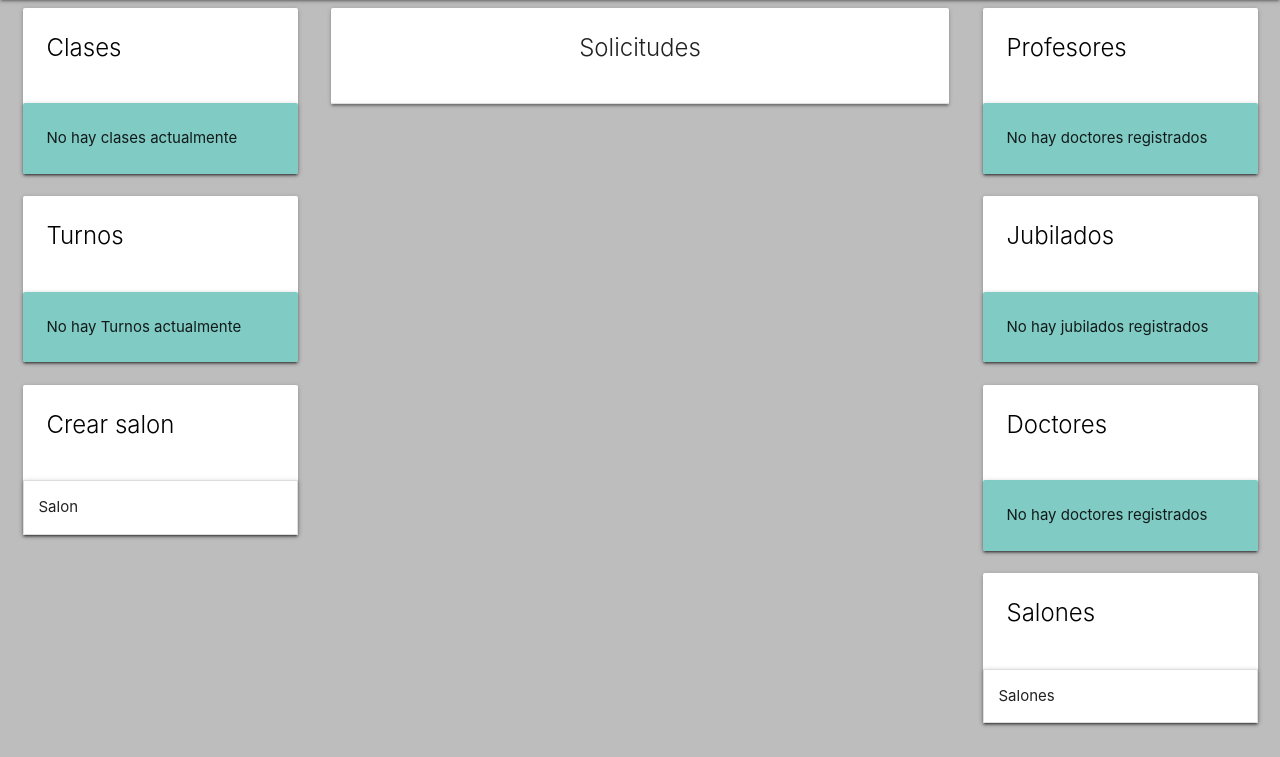
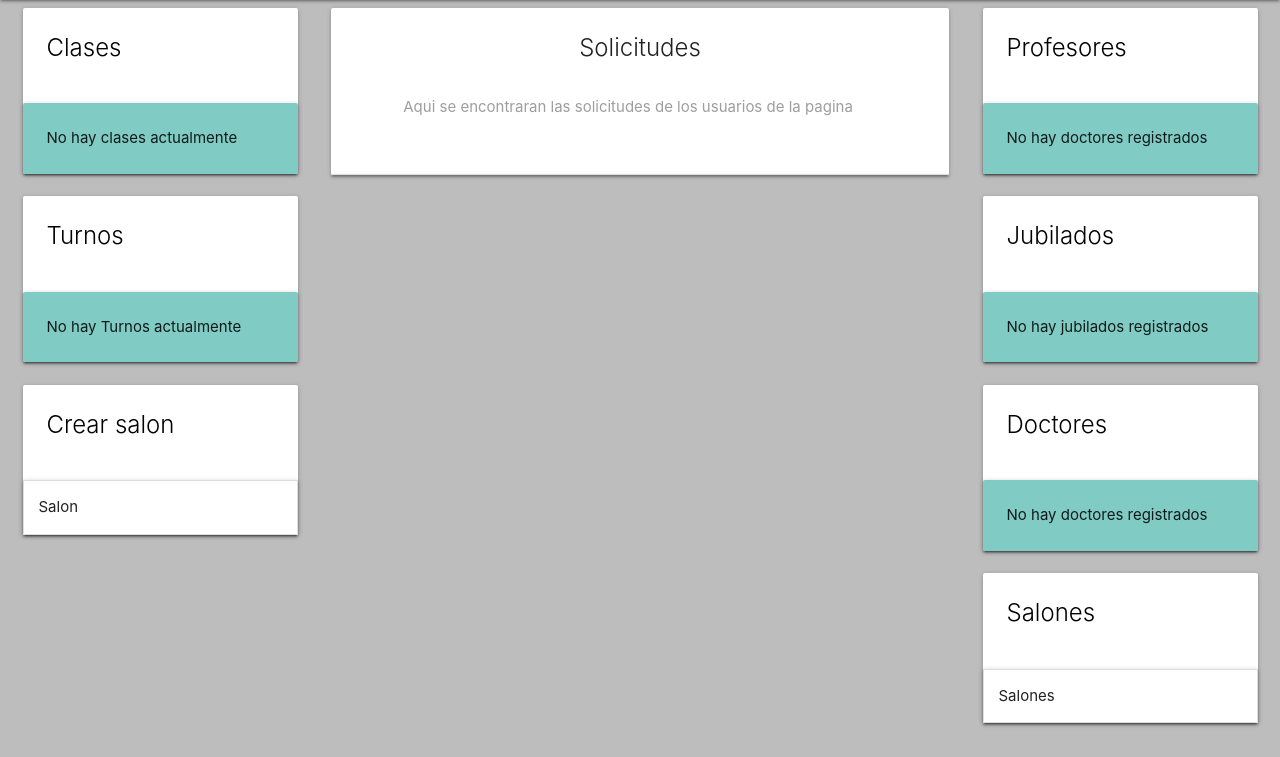
Before and after one commit to MatiasBoldini/FAT2018, a Django app: template main/templates/profile_for_admin.html in a window 1280 px wide. Shown: the part 64-821 px from the top of the page. Run offline with Django 3.2, Linux system fonts and the light colour scheme; the template is opened without the code that fills it, so the values that code supplies are empty.

Commit message:
Agregue un div y un span para describir las solicitudes del admin

```diff
--- a/main/templates/profile_for_admin.html
+++ b/main/templates/profile_for_admin.html
@@ -148,9 +148,12 @@
 	</div>
 	<div class="col s6">
 		<div class="card">
-			<div class="card-content">
-				<span class="card-title center">Solicitudes</span>
-			</div>
+				<div class="card-content">
+						<span class="card-title center">Solicitudes</span>
+						<div class="card-content grey-text">
+							<span class="card-content center">Aqui se encontraran las solicitudes de los usuarios de la pagina</span>
+						</div>
+					</div>
 			<ul class="collapsible">
 			{% if person_requests %}
 				<li>
```
